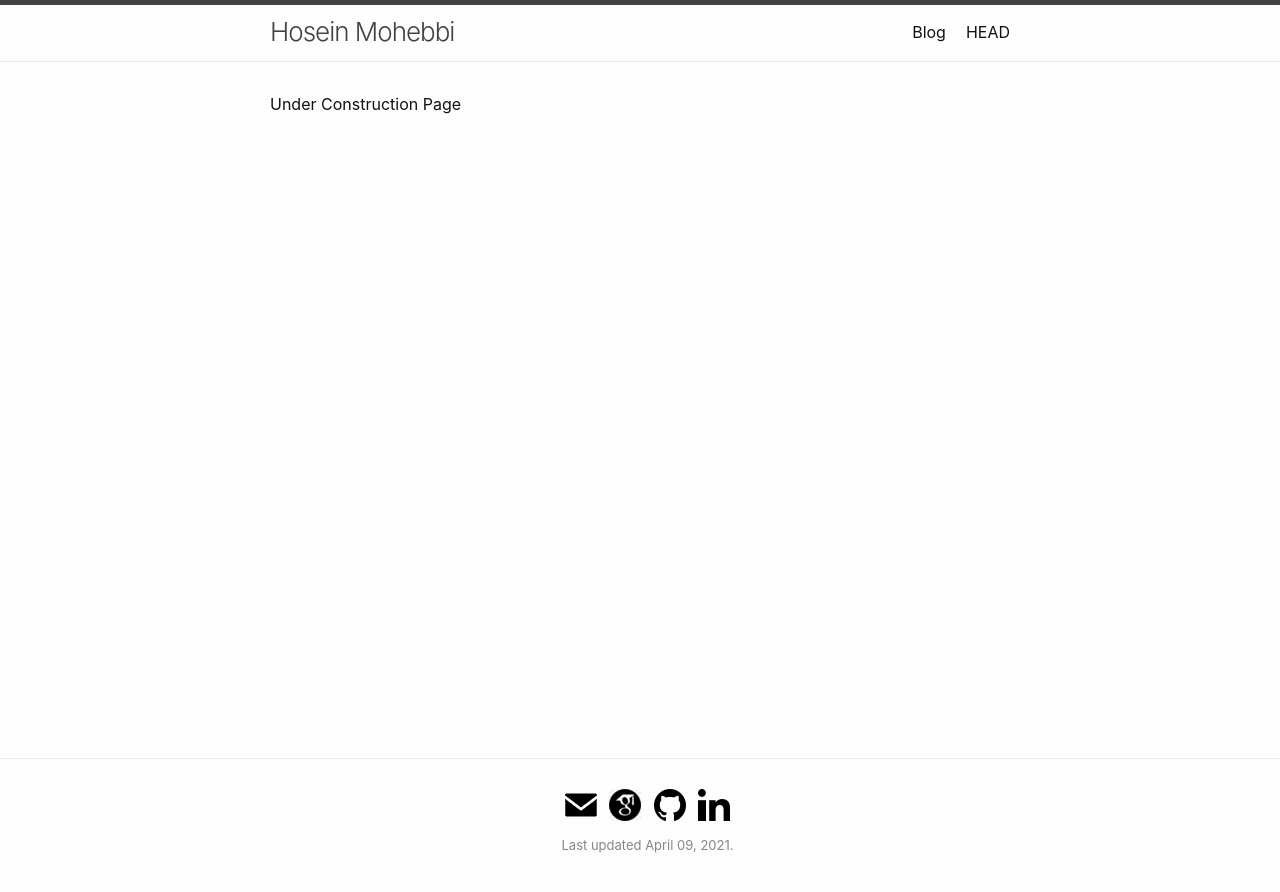
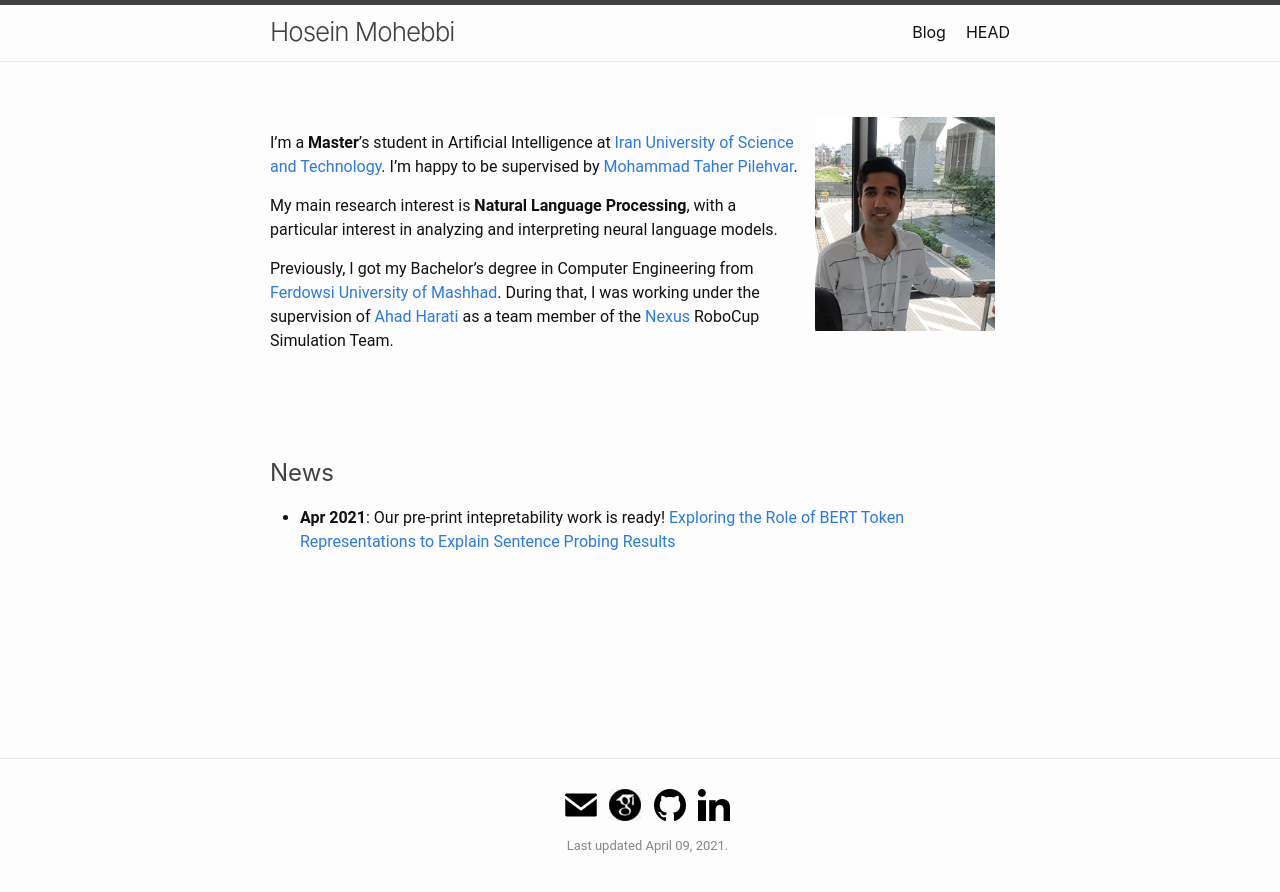
Before and after one commit to hmohebbi/hmohebbi.github.io, a Jekyll site: the page built from index.md, in a window 1280 px wide. Shown: the top 892 px of the page. Built offline with Jekyll 4.4.1, drawn with Linux system fonts in a browser that asks for light colours.

Commit message:
added home

```diff
--- a/index.md
+++ b/index.md
@@ -8,4 +8,27 @@
 layout: default
 ---
 
-Under Construction Page
+<style>
+    p, li {font-family: Roboto;}
+</style>
+<!-- (comment) the image below can be found in img folder of this very project-->
+
+![me](/resources/people/me.jpg){: style="float: right; margin: 10px 15px; width: 180px;"}
+
+<!-- style="font-family: Roboto" -->
+<br>
+I'm a __Master__'s student in Artificial Intelligence at [Iran University of Science and Technology](http://www.iust.ac.ir/en).
+<!-- under the supervision of [Mohammad Taher Pilehvar](https://pilehvar.github.io/). -->
+I'm happy to be supervised by [Mohammad Taher Pilehvar](https://pilehvar.github.io/).
+
+My main research interest is __Natural Language Processing__, with a particular interest in analyzing and interpreting neural language models.
+
+Previously, I got my Bachelor’s degree in Computer Engineering from [Ferdowsi University of Mashhad](https://en.um.ac.ir/). During that, I was working under the supervision of [Ahad Harati](http://a.harati.profcms.um.ac.ir/) as a team member of the [Nexus](http://nexus.um.ac.ir/) RoboCup Simulation Team.
+
+
+
+<br><br><br>
+
+## <span style="color:#424242">News </span>
+
+* __Apr 2021__: Our pre-print intepretability work is ready! [Exploring the Role of BERT Token Representations to Explain Sentence Probing Results](https://arxiv.org/pdf/2104.01477.pdf)
```
Also changed, not shown: _posts/2021-04-09-explain-probing-results.md (renamed from _posts/2021-04-07-explain-probing-results.md, +1 -1 lines), resources/people/me.jpg (added).
